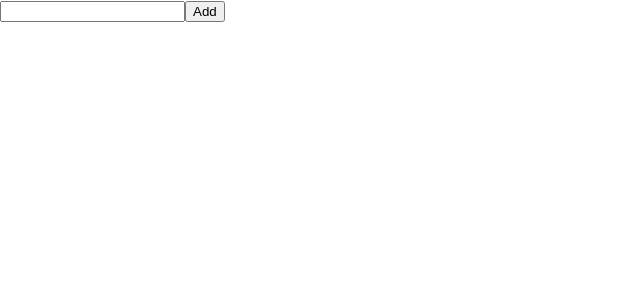
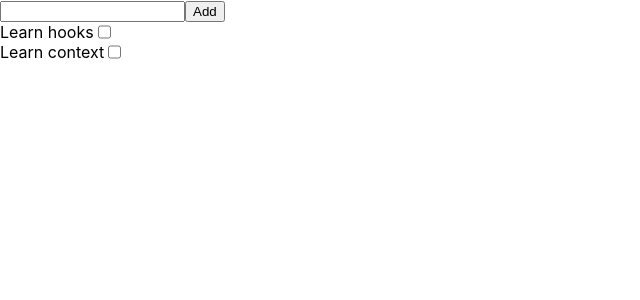
Before and after one commit to tsargent/react-state-management, a React (Create React App) app: page / in a window 1280 px wide. Shown: the top 300 px of the page, without its empty margins (0-640 px from the left). Built offline with nearby package versions, Linux system fonts and the light colour scheme.

Commit message:
add initial state

```diff
--- a/src/App.js
+++ b/src/App.js
@@ -3,6 +3,8 @@ import { v4 as id } from 'uuid';
 import './App.css';
 import Todos from './Todos';
 import NewTodo from './NewTodo';
+
+import initialState from './initialState';
 
 const ADD_TODO = 'ADD_TODO'
 const TOGGLE_TODO = 'TOGGLE_TODO'
@@ -25,7 +27,7 @@ const reducer = (state, action) => {
 }
 
 function App() {
-  const [state, dispatch] = useReducer(reducer, [])
+  const [state, dispatch] = useReducer(reducer, initialState)
 
   const addTodo = useCallback((text) => {
     dispatch({
--- a/src/Todos.js
+++ b/src/Todos.js
@@ -1,8 +1,7 @@
 import React from 'react'
 import Todo from './Todo'
 
-const Todos = ({ todos, toggleTodo }) => {
-  console.log(todos);
+const Todos = ({ todos = [], toggleTodo }) => {
   return (
     <div>
       {todos.map(({id, text}) => <Todo key={id} text={text} toggleTodo={toggleTodo} id={id} />)}
--- /dev/null
+++ b/src/initialState.js
@@ -0,0 +1,16 @@
+import { v4 as id } from "uuid";
+
+const initialState = [
+  {
+    id: id(),
+    text: "Learn hooks",
+    complete: false,
+  },
+  {
+    id: id(),
+    text: "Learn context",
+    complete: false,
+  },
+];
+
+export default initialState;
```
